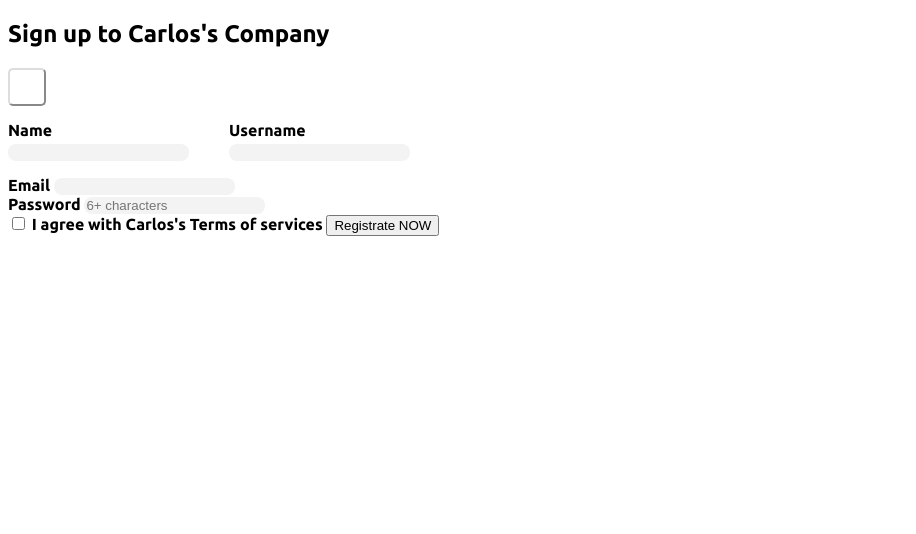
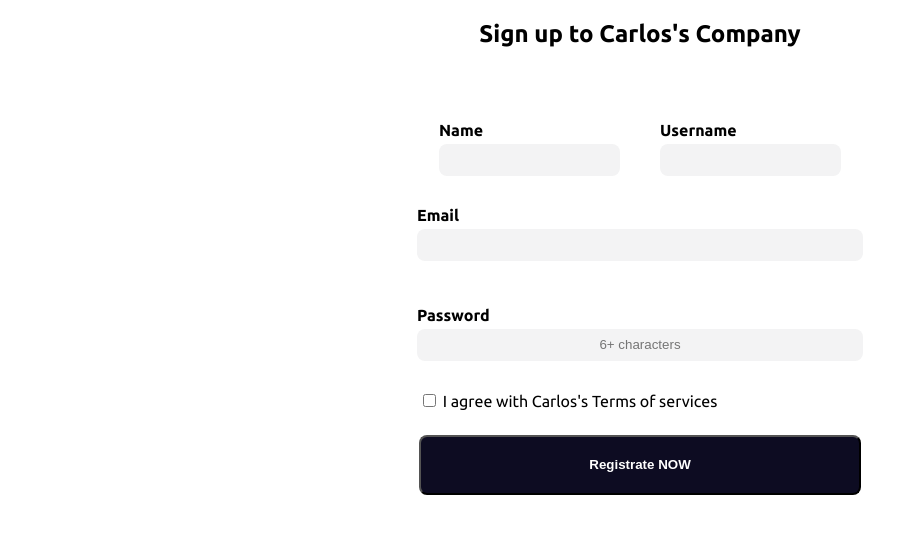
Before and after one commit to CarlosOrba31/Login-Page, a plain HTML site: page index.html in a window 1280 px wide. Shown: the whole page, without its empty margins (0-916 px from the left). Drawn offline with Linux system fonts and the light colour scheme.

Commit message:
Update styles.css

```diff
--- a/Css/styles.css
+++ b/Css/styles.css
@@ -8,12 +8,25 @@ span{
     font-weight: bold;
 }
 
+h2{
+    text-align: center;
+}
+
+.container{
+    display: flex;
+    flex-direction: column;
+    align-items: center;
+}
+
+
+
 .back-btn{
     background-image: url('../Media/volver-flecha.png');
     background-size: 75%;
     background-repeat: no-repeat;
     background-position: center;
     background-color: white;
+    border: none;
     border-radius: 5px;
     border-color: #ddd;
     margin-bottom: 15px;
@@ -56,4 +69,79 @@ span{
     background-color: #f3f3f4;
     border: none;
     border-radius: 8px;
+    height: 30px;
 }
+
+.input:hover{
+    -webkit-box-shadow: 0 0 0 4px rgba(234,76,137,0.1);
+    box-shadow: 0 0 0 4px rgba(234,76,137,0.1);
+}
+
+.labelemail{
+    display: flex;
+    flex-direction: column;
+}
+
+.labelemail span{
+    padding-bottom: 5px;
+}
+
+.labelemail input{
+    width: 442px;
+}
+
+.email{
+    padding-top: 15px;
+    padding-bottom: 15px;
+}
+
+#pasword{
+    margin-top: 15px;
+    margin-bottom: 15px;
+    padding-bottom: 15px;
+    padding-top: 15px;
+}
+
+#Password::placeholder{
+    text-align: center;
+}
+
+.password{
+    display: flex;
+    flex-direction: column;
+}
+
+.password span{
+    padding-bottom: 5px;
+}
+
+.password input{
+    width: 442px;
+}
+
+#terms-check{
+    display: flex;
+    flex-direction: column;
+    width: 442px;
+}
+
+.check{
+    padding-bottom: 25px;
+}
+
+.check span{
+    font-weight: 400;
+}
+
+#terms-check button{
+    height: 60px;
+    border-radius: 8px;
+    background-color: #0d0c22;
+    color: white;
+    font-weight: bold;
+}
+
+#terms-check button:hover{
+    background-color: #565564;
+    cursor: pointer;
+}
```
